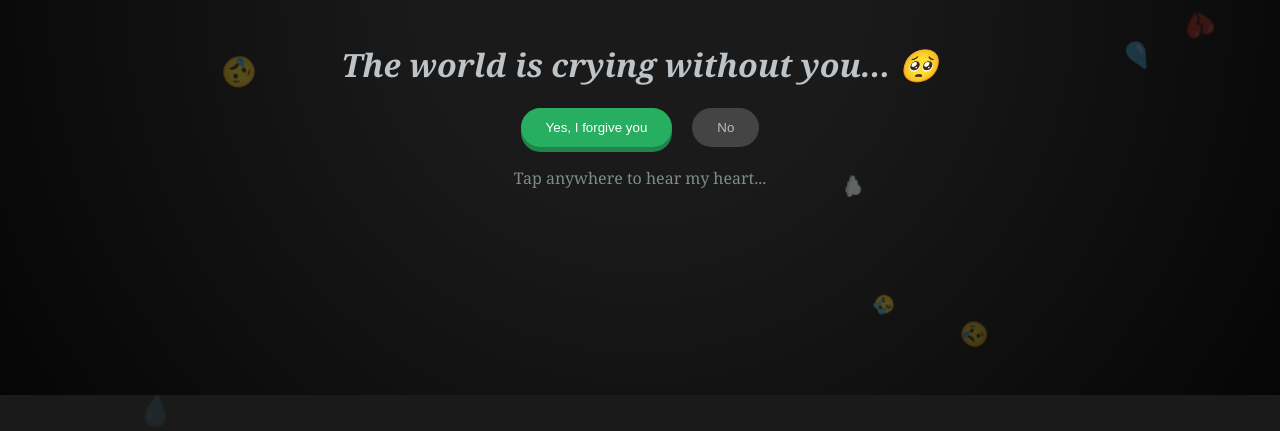
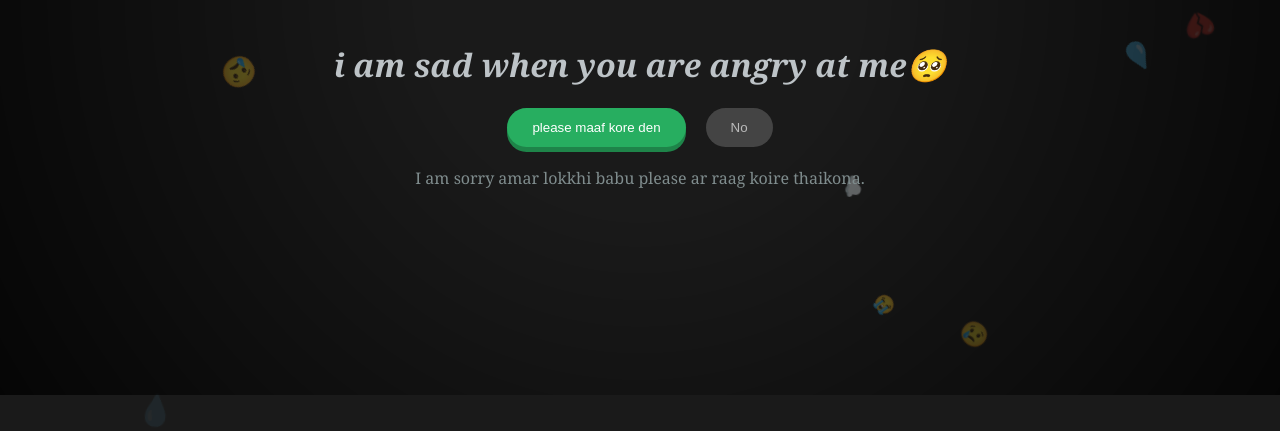
Before and after one commit to ahnfar18-code/sorryyy, a plain HTML site: page index.html in a window 1280 px wide. Shown: the part 405-836 px from the top of the page. Drawn offline with Linux system fonts and the light colour scheme.

Commit message:
Update index.html

```diff
--- a/index.html
+++ b/index.html
@@ -89,19 +89,19 @@
         <img id="mainGif" src="https://media.giphy.com/media/v1.Y2lkPTc5MGI3NjExOHp1eHByZzZueXN3Y3I5ZzR5eHByZzZueXN3Y3I5ZzR5eHByZyZlcD12MV9pbnRlcm5hbF9naWZfYnlfaWQmY3Q9Zy7o7Xf6pXp84/giphy.gif">
     </div>
 
-    <h1 id="mainTitle">The world is crying without you... 🥺</h1>
+    <h1 id="mainTitle">i am sad when you are angry at me🥺</h1>
 
     <div class="buttons">
         <button id="yesBtn"
                 onclick="location.href='success.html'"
                 onmouseover="makeHappy()"
                 onmouseout="makeSad()">
-            Yes, I forgive you
+            please maaf kore den
         </button>
         <button id="noBtn" onclick="handleNoClick()">No</button>
     </div>
 
-    <p id="message">Tap anywhere to hear my heart...</p>
+    <p id="message">I am sorry amar lokkhi babu please ar raag koire thaikona.</p>
 
     <script>
         let yesSize = 18;
```
